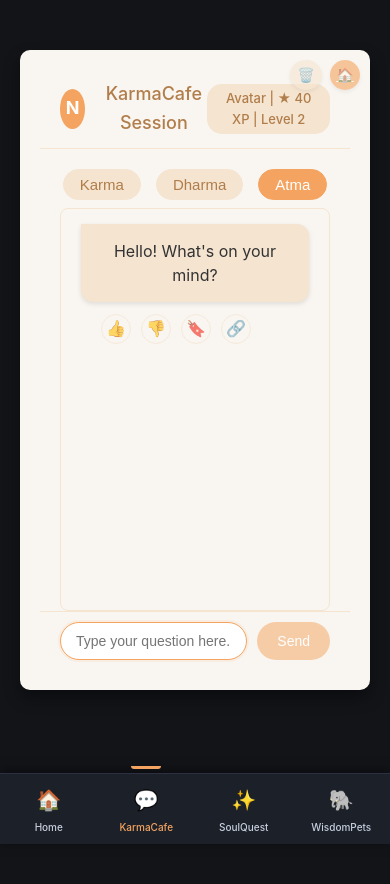
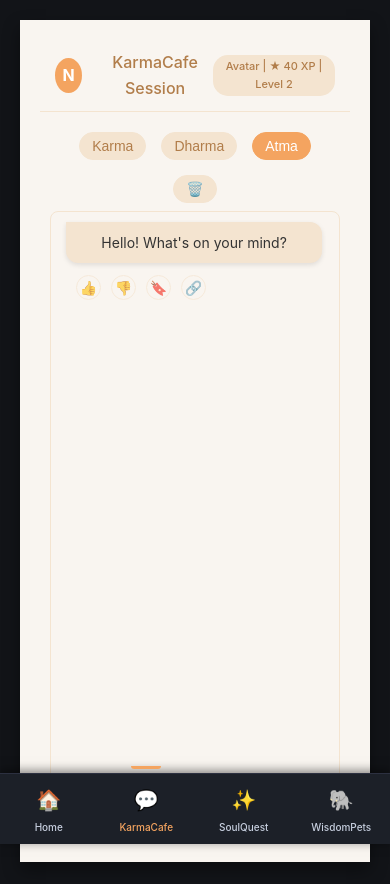
Before and after one commit to rgadoo/nandi-platform, a React (Create React App) app in the folder nandi-frontend/: page /karma in a window 390 px wide. Built offline with nearby package versions, Linux system fonts and the light colour scheme; no server answers.

Commit message:
Refactor CSS for mobile responsiveness in KarmaCafe component; update App.css for layout adjustments; add cursor to .gitignore.

```diff
--- a/nandi-frontend/src/App.css
+++ b/nandi-frontend/src/App.css
@@ -78,7 +78,7 @@ nav ul li a.active {
 /* Mobile optimization */
 @media (max-width: 768px) {
   .App {
-    padding: 10px 10px 80px 10px;
+    padding: 0;
   }
 
   .App-header {
@@ -91,6 +91,30 @@ nav ul li a.active {
   }
 
   main {
-    padding: 10px 0;
+    padding: 0;
+  }
+
+  nav {
+    padding: 5px 0;
+  }
+
+  nav ul {
+    gap: 10px;
+  }
+
+  nav ul li a {
+    padding: 6px 12px;
+    font-size: 14px;
   }
 }
+
+@media (max-width: 480px) {
+  nav ul {
+    gap: 5px;
+  }
+
+  nav ul li a {
+    padding: 4px 8px;
+    font-size: 12px;
+  }
+}
--- a/nandi-frontend/src/components/KarmaCafe/KarmaCafe.css
+++ b/nandi-frontend/src/components/KarmaCafe/KarmaCafe.css
@@ -385,3 +385,100 @@
   font-size: 11px;
   color: #9e9e9e;
 }
+
+/* Position the delete button */
+.delete-btn {
+  position: relative;
+}
+
+/* Mobile responsiveness */
+@media (max-width: 768px) {
+  .karmacafe {
+    max-width: 100%;
+    height: auto;
+    min-height: 90vh;
+    margin: 0;
+  }
+
+  .card-header {
+    padding: 10px 15px;
+  }
+
+  .chat-area {
+    margin: 0 10px;
+    padding: 10px 15px;
+  }
+
+  .chat-bubble {
+    max-width: 90%;
+    padding: 12px 15px;
+    font-size: 15px;
+  }
+
+  .input-area {
+    padding: 10px 15px;
+  }
+
+  .input-field {
+    padding: 8px 12px;
+  }
+
+  .send-btn {
+    padding: 8px 15px;
+  }
+
+  .theme-buttons {
+    flex-wrap: wrap;
+  }
+
+  .theme-button {
+    padding: 5px 12px;
+    font-size: 14px;
+  }
+}
+
+@media (max-width: 480px) {
+  .karmacafe {
+    min-height: 95vh;
+    border-radius: 0;
+  }
+
+  .card-header h2 {
+    font-size: 16px;
+  }
+
+  .text-avatar {
+    width: 35px;
+    height: 35px;
+    font-size: 16px;
+  }
+
+  .xp-tracker {
+    font-size: 11px;
+    padding: 3px 8px;
+  }
+
+  .chat-bubble {
+    font-size: 14px;
+    padding: 10px 12px;
+  }
+
+  .chat-actions {
+    margin: 0 0 10px 10px;
+  }
+
+  .action-button {
+    width: 25px;
+    height: 25px;
+    font-size: 14px;
+  }
+
+  .input-field {
+    font-size: 14px;
+  }
+
+  /* Hide home button on very small screens */
+  .floating-controls {
+    display: none;
+  }
+}
--- a/nandi-frontend/src/components/KarmaCafe/KarmaCafe.js
+++ b/nandi-frontend/src/components/KarmaCafe/KarmaCafe.js
@@ -92,21 +92,14 @@ const KarmaCafe = () => {
         <div className="xp-tracker">Avatar | ★ 40 XP | Level 2</div>
       </div>
 
-      {/* Floating Controls */}
+      {/* Floating Controls - remove trash button, keep home button */}
       <div className="floating-controls">
-        <button
-          className="floating-btn"
-          onClick={handleClearChat}
-          title="Clear Chat"
-        >
-          🗑️
-        </button>
         <Link to="/" className="floating-btn home-btn" title="Back Home">
           🏠
         </Link>
       </div>
 
-      {/* Theme selector - always visible */}
+      {/* Theme selector with delete button */}
       <div className="theme-selector-container">
         <div className="theme-buttons">
           {Object.keys(themeInfo).map((theme) => (
@@ -118,6 +111,13 @@ const KarmaCafe = () => {
               {themeInfo[theme].title}
             </button>
           ))}
+          <button
+            className="theme-button delete-btn"
+            onClick={handleClearChat}
+            title="Clear Chat"
+          >
+            🗑️
+          </button>
         </div>
       </div>
 
@@ -155,7 +155,6 @@ const KarmaCafe = () => {
           onKeyDown={handleKeyDown}
           placeholder="Type your question here..."
           disabled={isLoading}
-          autoFocus
         />
         <button
           className="send-btn"
```
Also changed, not shown: 1 other file (tests, documents, lock files or other folders).
